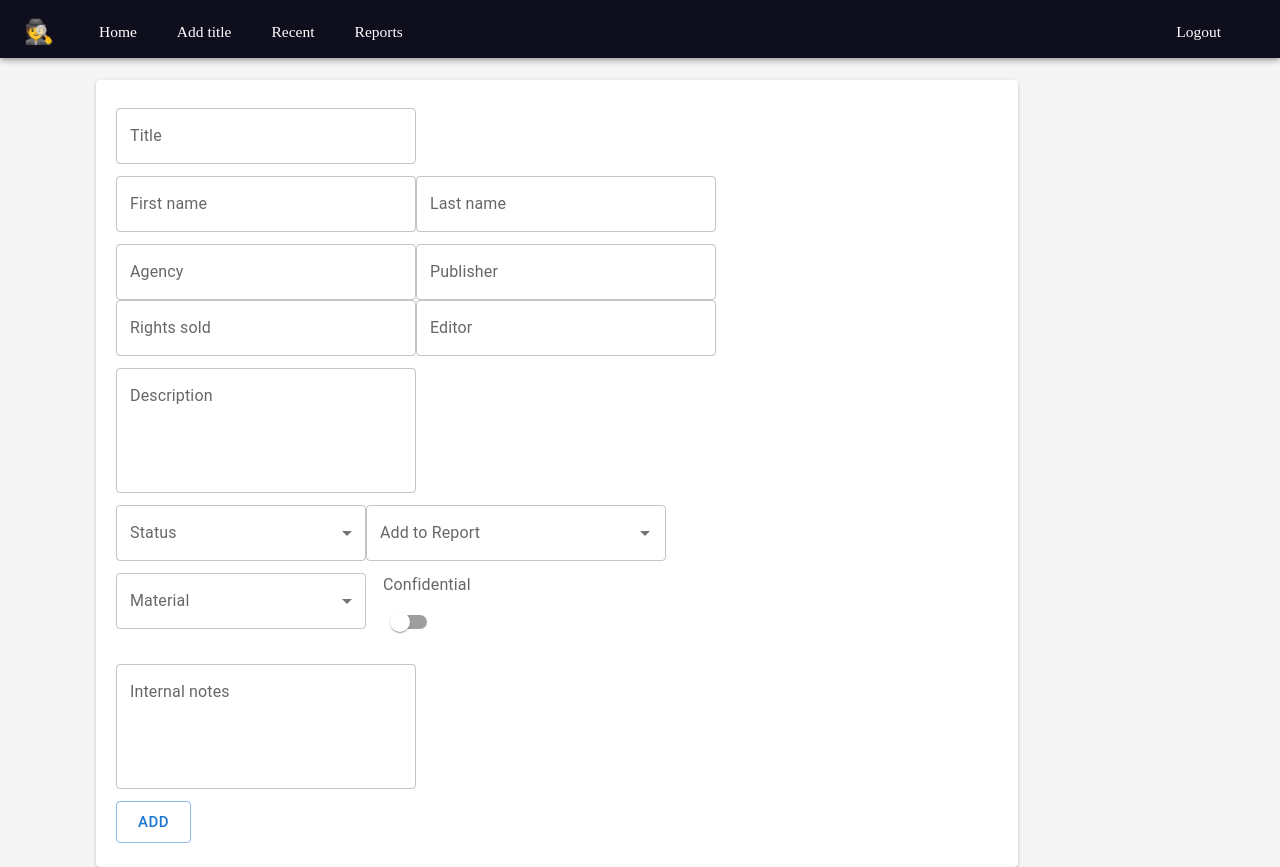
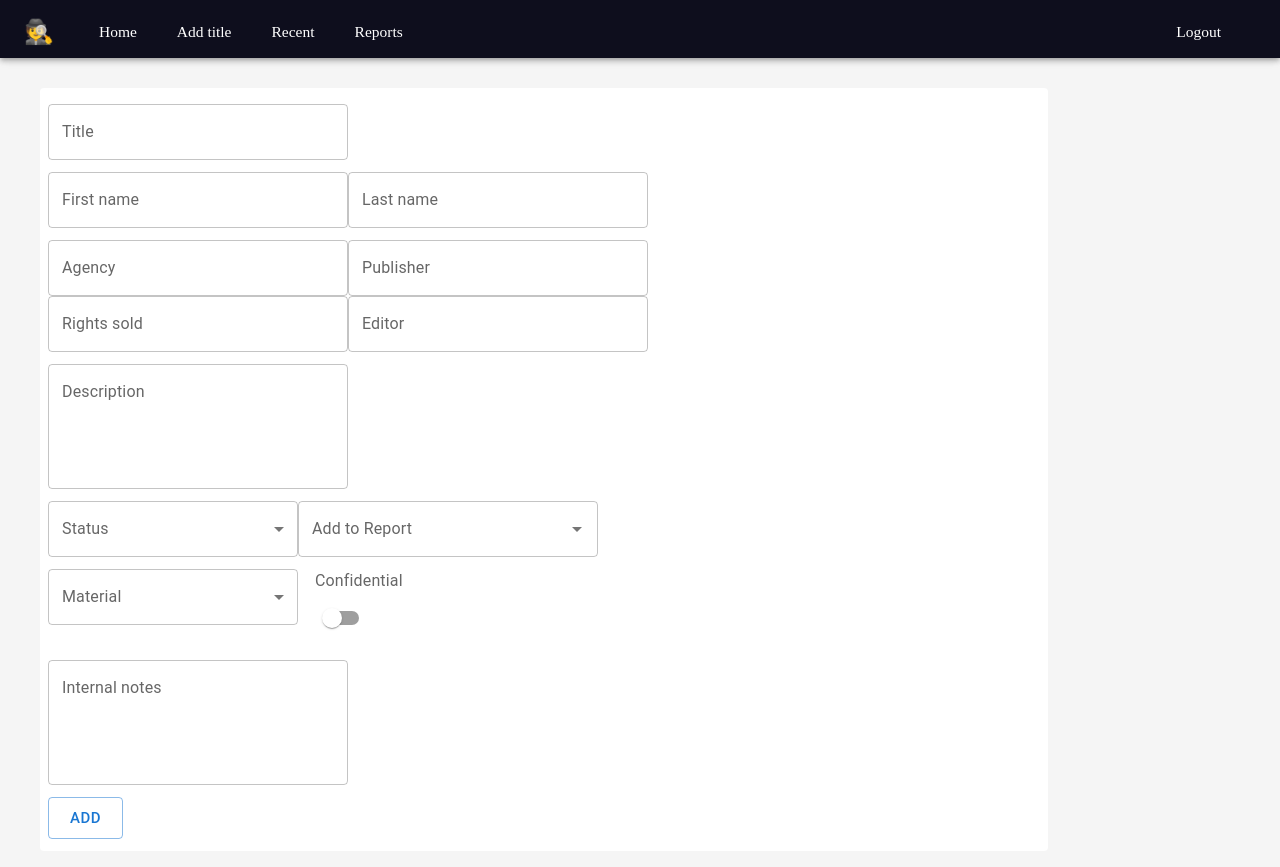
Before and after one commit to jdlms/scout-db, a React (Vite) app in the folder client/: page /add-title in a window 1280 px wide. Shown: the top 867 px of the page. Built offline with nearby package versions, Linux system fonts and the light colour scheme; no server answers; a web font is replaced by a local one.

Commit message:
light styles adjustment

```diff
--- a/client/src/components/GetTitles.jsx
+++ b/client/src/components/GetTitles.jsx
@@ -34,20 +34,24 @@ export function GetTitles({ title, url, handleClick }) {
           <div key={addId()}>
             <div
               onClick={(event) => handleClick(event, index, titleId)}
+              className="listDiv"
               style={{
-                backgroundColor: "#f7e7ce",
                 height: "150px",
-                width: "400px",
-                display: "flex",
+                width: "350px",
+                borderRadius: "1%",
                 color: "#0e0e1d",
                 margin: "4px",
-                borderRadius: "2%",
+                borderRadius: "4%",
+                borderStyle: "solid",
+                borderColor: "#f5f5f5",
               }}
             >
-              <h3>
+              <h4>
                 {title.title} by
-                {title.author.map((author) => `${author.firstName} ${author.lastName}`)}
-              </h3>
+                {title.author.map((author) => ` ${author.firstName} ${author.lastName}`)}
+              </h4>
+
+              <span>{title.status}</span>
             </div>
           </div>
         );
--- a/client/src/pages/AddTitle.jsx
+++ b/client/src/pages/AddTitle.jsx
@@ -7,16 +7,7 @@ import { MultilineText } from "../components/forms/MultilineText";
 import { StatusSelect } from "../components/forms/StatusSelect";
 import { AutocompleteSelect } from "../components/forms/AutocompleteSelect";
 import { SwitchConfidential } from "../components/forms/SwitchConfidential";
-import {
-  Button,
-  Divider,
-  FormControl,
-  FormGroup,
-  FormLabel,
-  Paper,
-  Typography,
-} from "@mui/material";
-import { Container } from "@mui/system";
+import { Box, Button, FormControl, FormGroup } from "@mui/material";
 import { BASE_URL } from "../utils/consts";
 
 const defaultValues = {
@@ -54,16 +45,16 @@ export function AddTitle() {
 
   return (
     <div>
-      {/* <Typography variant="h6" component="h2">
-        Add title
-      </Typography> */}
-      <Container>
-        <Paper
-          elevation={2}
-          style={{
-            padding: 20,
-            width: "80%",
+      <div style={{ width: "80vw", height: "100%" }}>
+        <Box
+          sx={{
+            display: "flex",
+            p: 1,
+            m: 1,
+            bgcolor: "background.paper",
+            borderRadius: 1,
           }}
+          height="100%"
         >
           <form onSubmit={handleSubmit(onSubmit)}>
             <div>
@@ -186,8 +177,8 @@ export function AddTitle() {
               </FormControl>
             </div>
           </form>
-        </Paper>
-      </Container>
+        </Box>
+      </div>
     </div>
   );
 }
--- a/client/src/pages/RecentTitles.jsx
+++ b/client/src/pages/RecentTitles.jsx
@@ -30,7 +30,7 @@ export function RecentTitles() {
 
   return (
     <>
-      <div style={{ width: "100%" }}>
+      <div style={{ width: "80vw", height: "100%" }}>
         <Box
           sx={{
             display: "flex",
@@ -39,6 +39,7 @@ export function RecentTitles() {
             bgcolor: "background.paper",
             borderRadius: 1,
           }}
+          height="100%"
         >
           <Grid container spacing={2}>
             <Grid item xs={4}>
@@ -48,7 +49,11 @@ export function RecentTitles() {
             </Grid>
             <Grid item xs={8}>
               <Box style={{ maxHeight: "100vh", maxWidth: 450, overflow: "auto" }}>
-                {viewDetails ? <TitleDetails idFromTitle={idFromTitle} /> : <div></div>}
+                {viewDetails ? (
+                  <TitleDetails idFromTitle={idFromTitle} viewDetails={viewDetails} />
+                ) : (
+                  <div></div>
+                )}
               </Box>
             </Grid>
           </Grid>
--- a/client/src/pages/ScoutLanding.jsx
+++ b/client/src/pages/ScoutLanding.jsx
@@ -1,6 +1,7 @@
 export function ScoutLanding() {
   return (
     <div>
+
       <h1>Welcome to the scout landing page...</h1>
     </div>
   );
--- a/client/src/pages/TitleDetails.jsx
+++ b/client/src/pages/TitleDetails.jsx
@@ -5,7 +5,7 @@ import { Link } from "react-router-dom";
 import { UserContext } from "../contexts/UserContext";
 import { BASE_URL } from "../utils/consts";
 
-export function TitleDetails({ idFromTitle }) {
+export function TitleDetails({ idFromTitle, viewDetails }) {
   const { user } = useContext(UserContext);
 
   const { isLoading, error, data } = useQuery(
@@ -27,7 +27,6 @@ export function TitleDetails({ idFromTitle }) {
     <div>
       <div
         style={{
-          backgroundColor: "#f7e7ce",
           height: "150px",
           width: "400px",
           display: "flex",
@@ -35,10 +34,11 @@ export function TitleDetails({ idFromTitle }) {
           color: "#0e0e1d",
           margin: "4px",
           borderRadius: "2%",
+          borderColor: "#f7e7ce",
         }}
       >
         <h3>
-          {data.title} by {data.author.map((author) => `${author.firstName} ${author.lastName}`)}
+          {data.title} by {data.author.map((author) => ` ${author.firstName} ${author.lastName}`)}
         </h3>
         <br />
         {user.role === "Scout" ? (
--- a/client/src/pages/login/Landing.jsx
+++ b/client/src/pages/login/Landing.jsx
@@ -2,7 +2,6 @@ import { Button, ButtonGroup } from "@mui/material";
 import { useState } from "react";
 import { Login } from "./Login";
 import { Signup } from "./Signup";
-
 
 export function Landing() {
   const [signupState, setSignupState] = useState(false);
@@ -16,7 +15,7 @@ export function Landing() {
       <h1>Scout DB</h1>
 
       {!loginState && !signupState && (
-        <ButtonGroup variant="contained" aria-label="text  button group">
+        <ButtonGroup variant="contained">
           <Button onClick={handleLoginClick}>Login</Button>
           <Button onClick={handleSignupClick}>Signup</Button>
         </ButtonGroup>
--- a/client/src/pages/login/Login.jsx
+++ b/client/src/pages/login/Login.jsx
@@ -5,8 +5,7 @@ import { useNavigate } from "react-router-dom";
 import { UserContext } from "../../contexts/UserContext";
 import * as Yup from "yup";
 import { yupResolver } from "@hookform/resolvers/yup";
-import { Text } from "../../components/forms/Text";
-import { TextField } from "@mui/material";
+import { Button, TextField } from "@mui/material";
 import { BASE_URL } from "../../utils/consts";
 
 export function Login() {
@@ -97,14 +96,8 @@ export function Login() {
             />
           )}
         />
-        {/* <input
-          type="password"
-          {...register("password", { required: true, minLength: 1 })}
-          placeholder="password"
-        />
-        <div className="invalid-feedback">{errors.password?.message}</div> */}
-        {console.log(errors)}
-        <button type="submit">Send</button>
+
+        <Button variant="contained" type="submit">Send</Button>
       </form>
     </div>
   );
--- a/client/src/styles/App.css
+++ b/client/src/styles/App.css
@@ -1,5 +1,5 @@
 #root {
-  max-width: 1280px;
+  /* max-width: 1280px; */
   margin: 0 auto;
   padding: 2rem;
 }
--- a/client/src/styles/index.css
+++ b/client/src/styles/index.css
@@ -33,3 +33,8 @@ li {
 /* .reports-div:active {
   background-color: red;
 } */
+
+.listDiv:hover {
+  background-color: #f5f5f5;
+  transition: 0.2s;
+}
```
Also changed, not shown: 1 other file (tests, documents, lock files or other folders).
